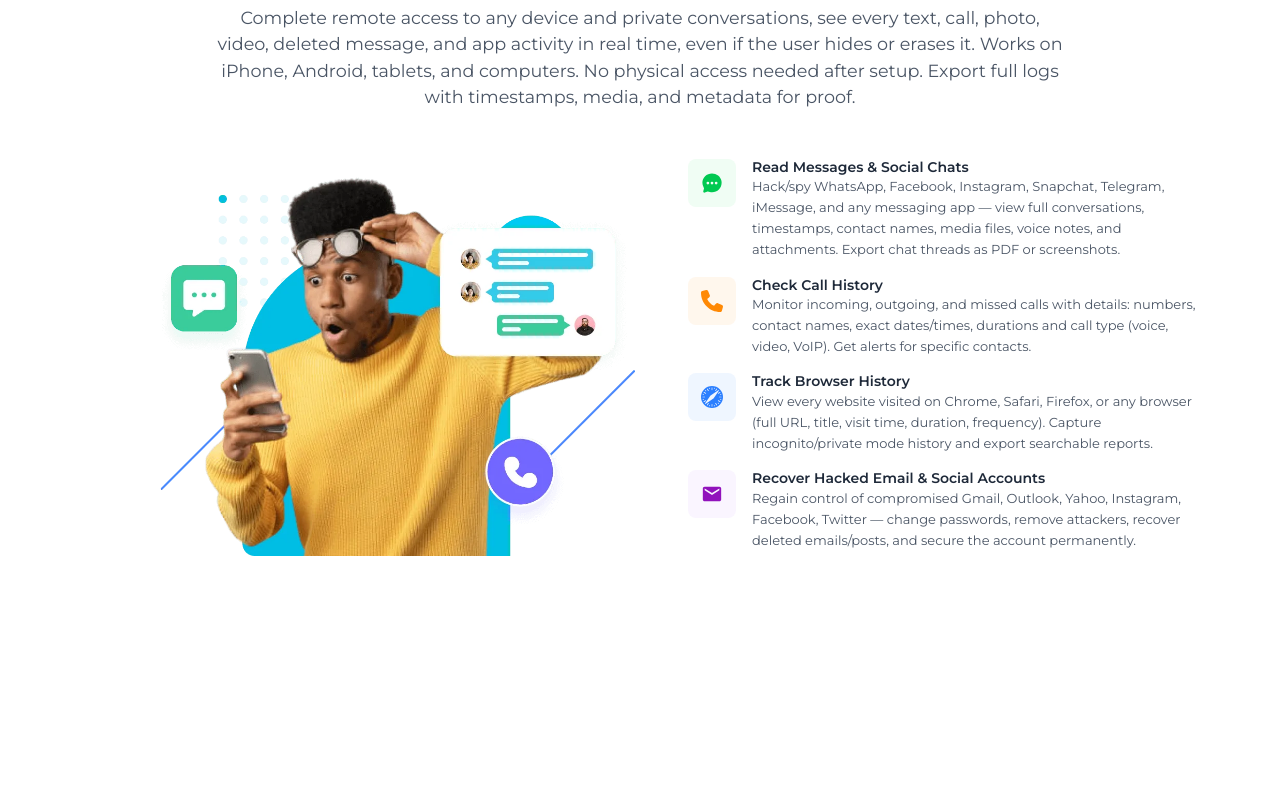
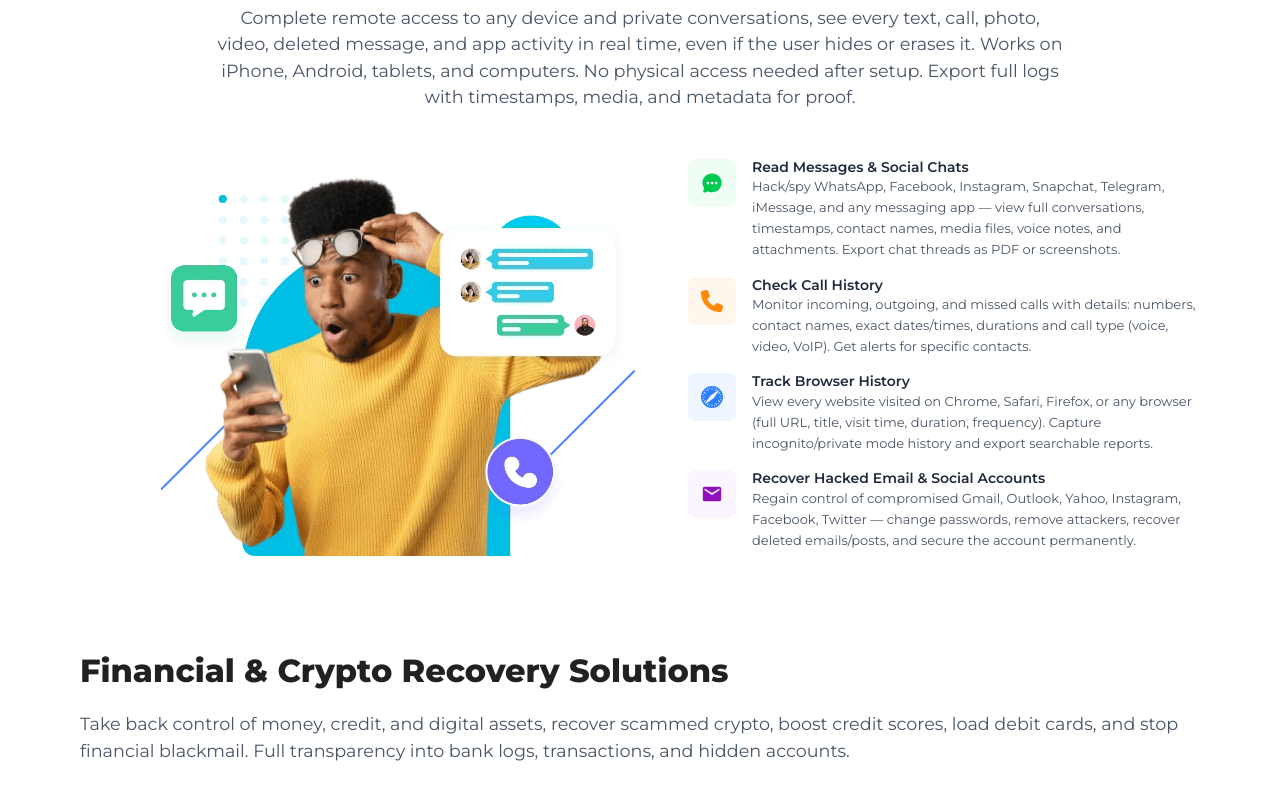
Before and after one commit to LifeofPaks/trevor-tech, a React (Vite) app: page / in a window 1280 px wide. Shown: the part 917-1717 px from the top of the page. Before the commit the page ends 1564 px from the top, so only its background shows below. Built offline with nearby package versions, Linux system fonts and the light colour scheme; a web font is replaced by a local one.

Commit message:
udpated gallery section

```diff
--- /dev/null
+++ b/src/components/servicesSection/GallerySection.jsx
@@ -0,0 +1,22 @@
+import React from 'react'
+
+const GallerySection = () => {
+  return (
+    <div className="!pt-[5rem] flex items-center">
+      <div>
+        <h1 className=" font-extrabold text-[2rem]" id="services">
+          Financial & Crypto Recovery Solutions
+        </h1>
+        <p className="  text-gray-600 !mt-4 text-[1.1rem]">
+          Take back control of money, credit, and digital assets, recover
+          scammed crypto, boost credit scores, load debit cards, and stop
+          financial blackmail. Full transparency into bank logs, transactions,
+          and hidden accounts.
+        </p>
+      </div>
+      <img src="" alt="" />
+    </div>
+  );
+}
+
+export default GallerySection
--- a/src/components/servicesSection/Services.jsx
+++ b/src/components/servicesSection/Services.jsx
@@ -1,14 +1,16 @@
-import React from 'react'
-import PhoneSection from './PhoneSection';
+import React from "react";
+import PhoneSection from "./PhoneSection";
+import GallerySection from "./GallerySection";
 
 const Services = () => {
   return (
     <div className="bg-white">
-          <div className="!p-[5rem] max-w-[1400px] !mx-auto">
-<PhoneSection />
+      <div className="!p-[5rem] max-w-[1400px] !mx-auto">
+              <PhoneSection />
+              <GallerySection/>
       </div>
     </div>
   );
-}
+};
 
-export default Services
+export default Services;
```
